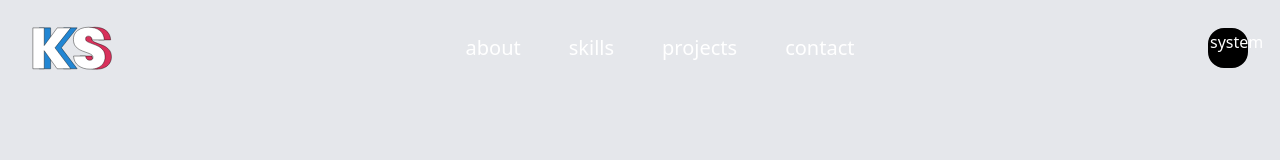
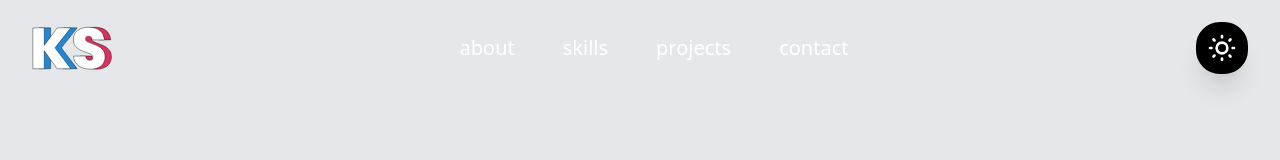
Before and after one commit to KennyStanleyJr/KennyStanleyJr, a Next.js app: page / in a window 1280 px wide. Shown: the top 160 px of the page. Built offline with nearby package versions, Linux system fonts and the light colour scheme.

Commit message:
Added theme icons

```diff
--- a/src/components/ui/DarkModeToggle.tsx
+++ b/src/components/ui/DarkModeToggle.tsx
@@ -13,8 +13,42 @@ export const DarkModeToggle = () => {
   return (
     <>
       <button onClick={() => setTheme(theme === 'dark' ? 'light' : 'dark')}>
-        <div className="bg-black dark:bg-white text-white dark:text-black border-black border-2 rounded-2xl w-10 h-10">
-          {theme}
+        <div
+          className="p-2 bg-black dark:bg-white text-white dark:text-black
+                      border-black border-2 rounded-3xl hover:rounded-lg shadow-xl
+                      transition-all ease-linear cursor-pointer"
+        >
+          {theme === 'light' ? (
+            <svg
+              className="w-8 h-8"
+              fill="none"
+              stroke="currentColor"
+              viewBox="0 0 24 24"
+              xmlns="http://www.w3.org/2000/svg"
+            >
+              <path
+                strokeLinecap="round"
+                strokeLinejoin="round"
+                strokeWidth={2}
+                d="M20.354 15.354A9 9 0 018.646 3.646 9.003 9.003 0 0012 21a9.003 9.003 0 008.354-5.646z"
+              />
+            </svg>
+          ) : (
+            <svg
+              className="w-8 h-8"
+              fill="none"
+              stroke="currentColor"
+              viewBox="0 0 24 24"
+              xmlns="http://www.w3.org/2000/svg"
+            >
+              <path
+                strokeLinecap="round"
+                strokeLinejoin="round"
+                strokeWidth={2}
+                d="M12 3v1m0 16v1m9-9h-1M4 12H3m15.364 6.364l-.707-.707M6.343 6.343l-.707-.707m12.728 0l-.707.707M6.343 17.657l-.707.707M16 12a4 4 0 11-8 0 4 4 0 018 0z"
+              />
+            </svg>
+          )}
         </div>
       </button>
     </>
```
